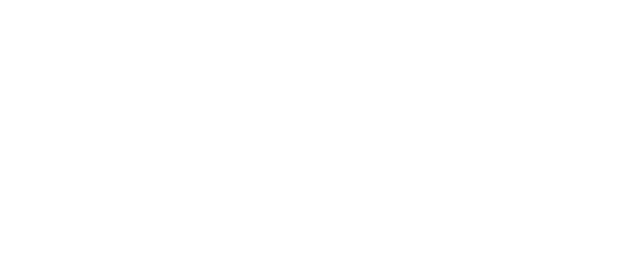
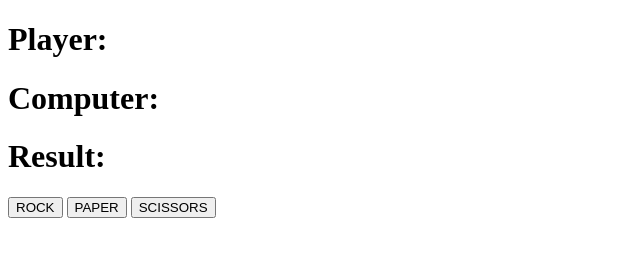
Before and after one commit to nainoaktv/rock-paper-scissors, a plain HTML site: page index.html in a window 1280 px wide. Shown: the whole page, without its empty margins (0-640 px from the left). Drawn offline with Linux system fonts and the light colour scheme.

Commit message:
add score text and choice buttons

```diff
--- a/index.html
+++ b/index.html
@@ -7,9 +7,13 @@
 </head>
 <body>
   <div id="gameDiv">
-    <h1 class="gameText"></h1>
-    <h1 class="gameText"></h1>
-    <h1 class="gameText"></h1>
+    <h1 class="gameText" id="playerText">Player: </h1>
+    <h1 class="gameText" id="computerText">Computer: </h1>
+    <h1 class="gameText" id="resultText">Result: </h1>
+
+    <button class="choiceBtn">ROCK</button>
+    <button class="choiceBtn">PAPER</button>
+    <button class="choiceBtn">SCISSORS</button>
   </div>
   <script src="index.js"></script>
 </body>
```
